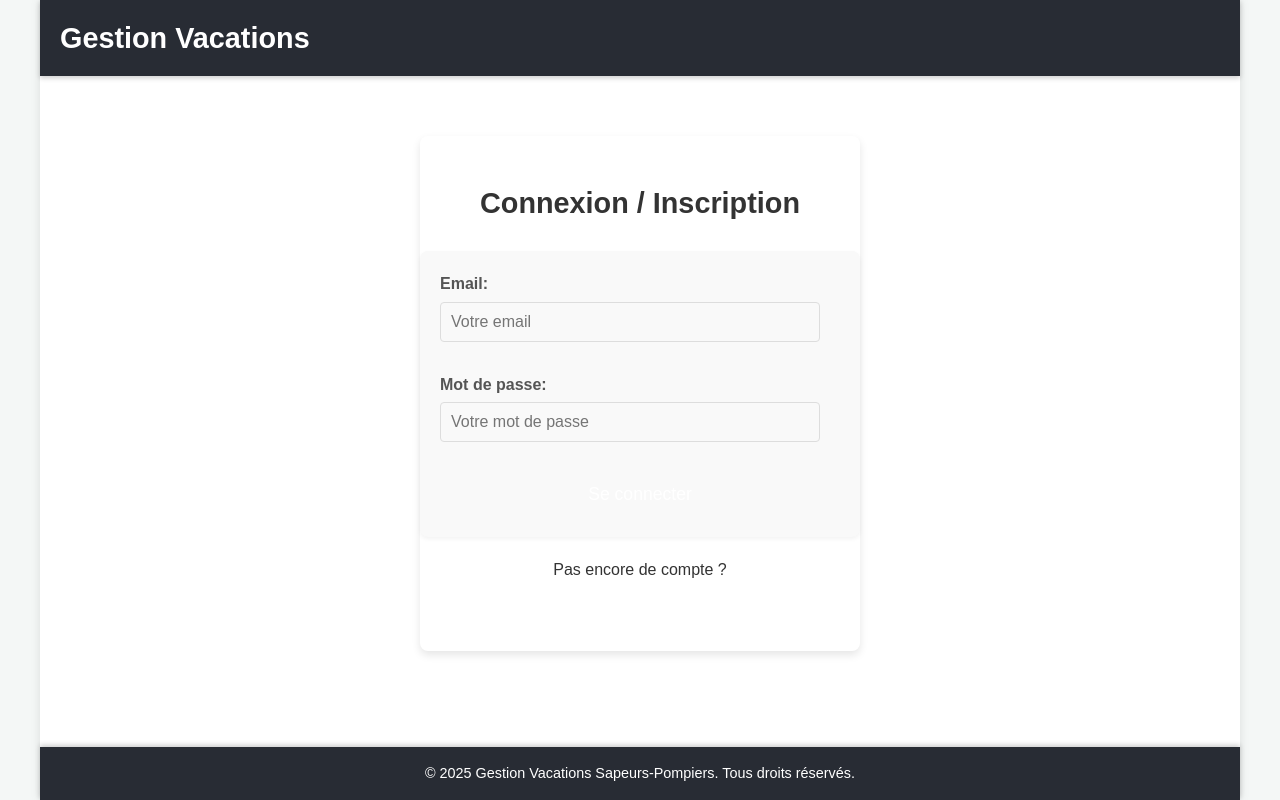
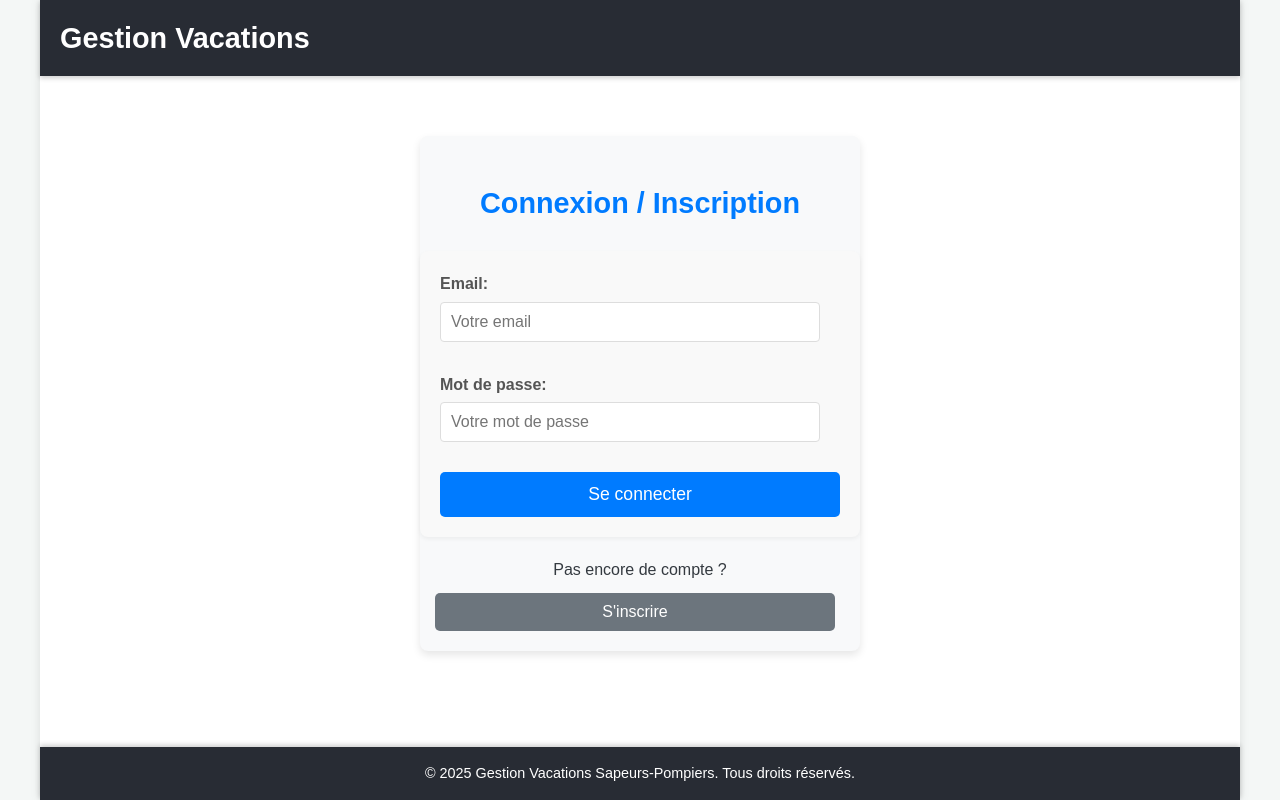
Before and after one commit to cyberpompier/vacations-sapeur-pompier, a React (Vite) app: page / in a window 1280 px wide. Built offline with nearby package versions, Linux system fonts and the light colour scheme.

Commit message:
Initial commit

```diff
--- a/src/components/AuthForm.css
+++ b/src/components/AuthForm.css
@@ -1,3 +1,16 @@
+:root {
+  --primary-color: #007bff; /* Bleu */
+  --primary-color-rgb: 0, 123, 255;
+  --primary-color-dark: #0056b3; /* Bleu plus foncé pour le survol */
+  --secondary-color: #6c757d; /* Gris pour le bouton d'inscription */
+  --secondary-color-dark: #5a6268;
+  --background-color-light: #f8f9fa;
+  --text-color: #343a40;
+  --border-color: #ced4da;
+  --input-background-color: #ffffff;
+  --button-disabled-color: #a0a0a0;
+}
+
 .auth-form-container {
   display: flex;
   flex-direction: column;
```
Also changed, not shown: src/supabaseClient.js (indentation only), 2 other files (tests, documents, lock files or other folders).
